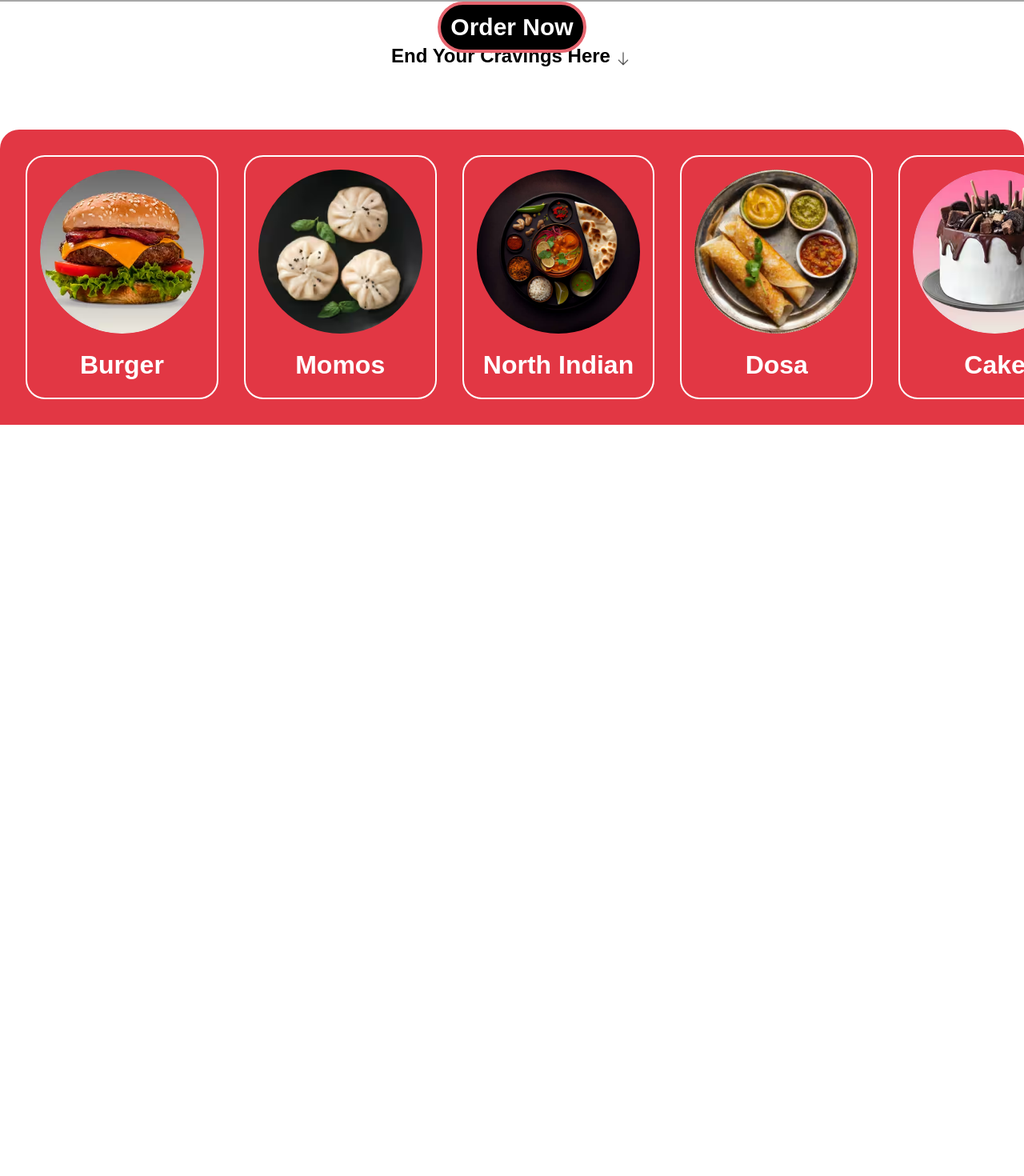
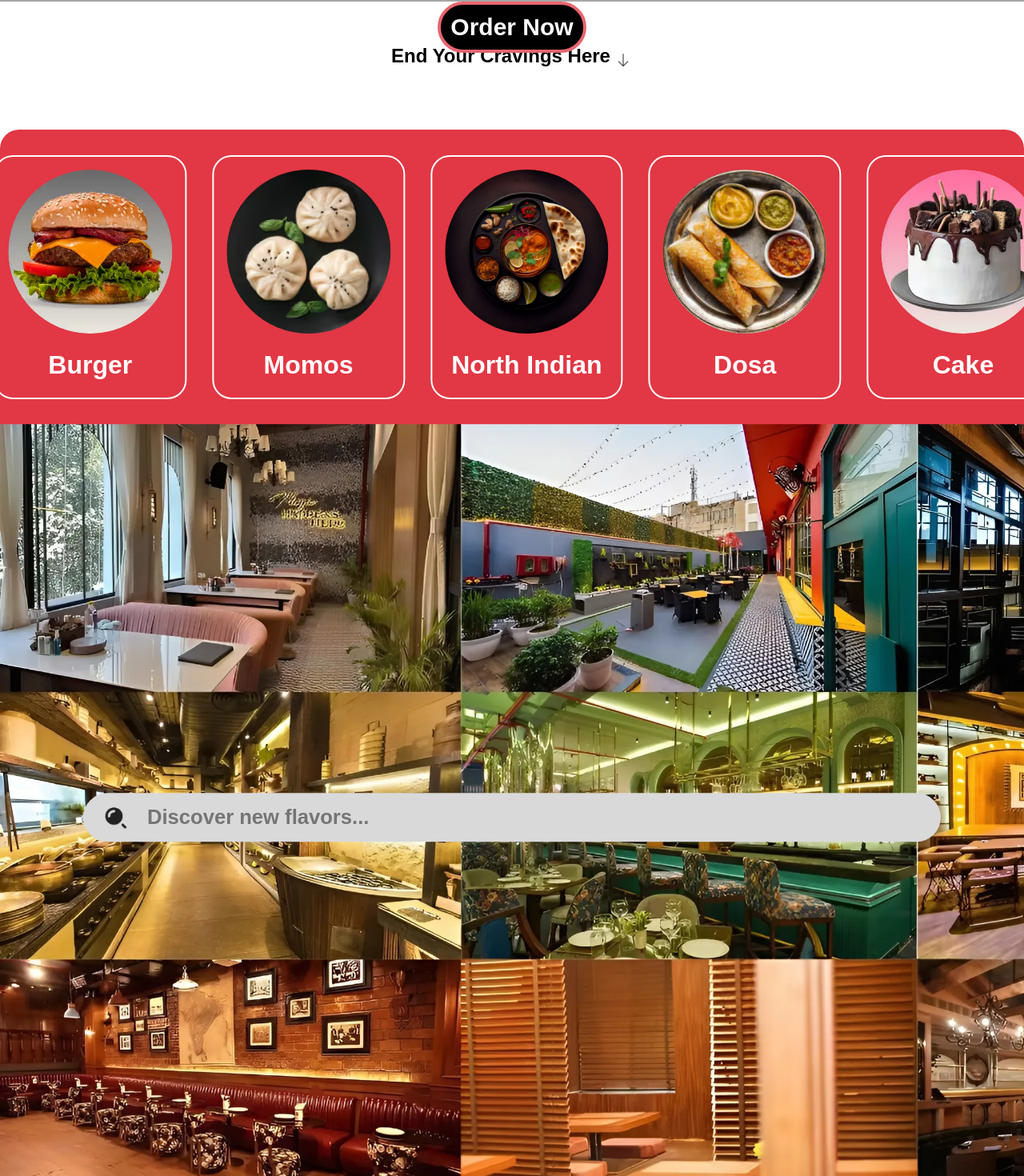
Before and after one commit to medakshchoudhary/creativecodersReimagineRound1, a React (Vite) app: page / in a window 1280 px wide. Shown: the part 622-2092 px from the top of the page at 80% size. Before the commit the page ends 1153 px from the top, so only its background shows below. Built offline with nearby package versions, Linux system fonts and the light colour scheme; grey boxes are pictures that could not be loaded.

Commit message:
made the search bar

```diff
--- a/src/App.jsx
+++ b/src/App.jsx
@@ -3,6 +3,7 @@ import Navbar from './assets/components/Navbar';
 import LandingPage from './assets/components/LandingPage';
 import Marquee from './assets/components/Marquee';
 import LocomotiveScroll from 'locomotive-scroll';
+import Search from './assets/components/Search';
 
 function App() {
   const locomotiveScroll = new LocomotiveScroll();
@@ -11,6 +12,7 @@ function App() {
       <Navbar />
       <LandingPage />
       <Marquee />
+      <Search />
     </div>
   )
 }
--- a/src/assets/components/LandingPage.jsx
+++ b/src/assets/components/LandingPage.jsx
@@ -21,7 +21,7 @@ function Page1() {
               animate={{ width: "17vw" }}
               transition={{
                 duration: 2,
-                delay: 0.5,
+                delay: 0.2,
                 ease: [0.87, 0, 0.13, 1],
               }}
             >
--- a/src/assets/components/Marquee.jsx
+++ b/src/assets/components/Marquee.jsx
@@ -1,4 +1,5 @@
-import React from 'react'
+import React from 'react';
+import {motion} from 'framer-motion';
 
 function Marquee() {
   const foodItems = [
@@ -13,14 +14,17 @@ function Marquee() {
     { src: "/images/rolls.avif", name: "Rolls" },
     { src: "/images/thali.avif", name: "Thali" }
   ];
+
   return (
-    <div data-scroll data-scroll-section data-scroll-speed="-0.001" className="marquee p-8 bg-[#E23744] flex gap-8 rounded-t-3xl">
-        {foodItems.map((item, index) => (
-          <div key={index} className="food-card px-4 pt-4 border-2 border-solid border-white rounded-3xl flex flex-col items-center justify-center">
+    <div data-scroll data-scroll-section data-scroll-speed="-0.001" className="marquee p-8 bg-[#E23744] flex rounded-t-3xl">
+      {foodItems.map((item, index) => (
+        <div key={index} className="pr-8">
+          <motion.div initial={{x:"0%"}} animate={{x:"-100%"}} transition={{repeat: Infinity ,ease:'linear',duration:5}} className="food-card px-4 pt-4 border-2 border-solid border-white rounded-3xl flex flex-col items-center justify-center">
             <img className="w-[16vw] rounded-full" src={item.src} alt={item.name} />
             <h1 className="text-white">{item.name}</h1>
-          </div>
-        ))}
+          </motion.div>
+        </div>
+      ))}
     </div>
   )
 }
--- /dev/null
+++ b/src/assets/components/Search.jsx
@@ -0,0 +1,35 @@
+import React, { useState, useEffect } from 'react';
+
+function Search() {
+  const placeholderTexts = [
+    "Search for your favorite food...",
+    "What are you craving today?",
+    "Find delicious dishes...",
+    "Enter a dish name...",
+    "Discover new flavors...",
+  ];
+
+  const [placeholder, setPlaceholder] = useState('');
+
+  useEffect(() => {
+    const randomIndex = Math.floor(Math.random() * placeholderTexts.length);
+    setPlaceholder(placeholderTexts[randomIndex]);
+  }, []);
+
+  return (
+    <div data-scroll data-scroll-section data-scroll-speed="-0.001" className="search w-full">
+      <div className="backgroundimage w-full h-[123vh] bg-cover bg-[url('/images/CITY.jpeg')] flex items-center justify-center">
+        <form className="search-bar py-2 px-6 w-[80%] flex items-center justify-start bg-[#D9D9D9] rounded-full">
+          <img className="w-8" src="/images/serach-bar.png" alt="" />
+          <input
+            className="w-full ml-4 border-none outline-none text-[2vw] bg-[#D9D9D9] p-2 font-metropolis font-bold"
+            type="text"
+            placeholder={placeholder}
+          />
+        </form>
+      </div>
+    </div>
+  );
+}
+
+export default Search;
--- a/tailwind.config.js
+++ b/tailwind.config.js
@@ -8,7 +8,7 @@ export default {
     extend: {
       fontFamily: {
         metropolis: ['Metropolis', 'sans-serif'],
-    },
+      },
     },
   },
   plugins: [],
```
Also changed, not shown: public/images/serach-bar.png (added).
